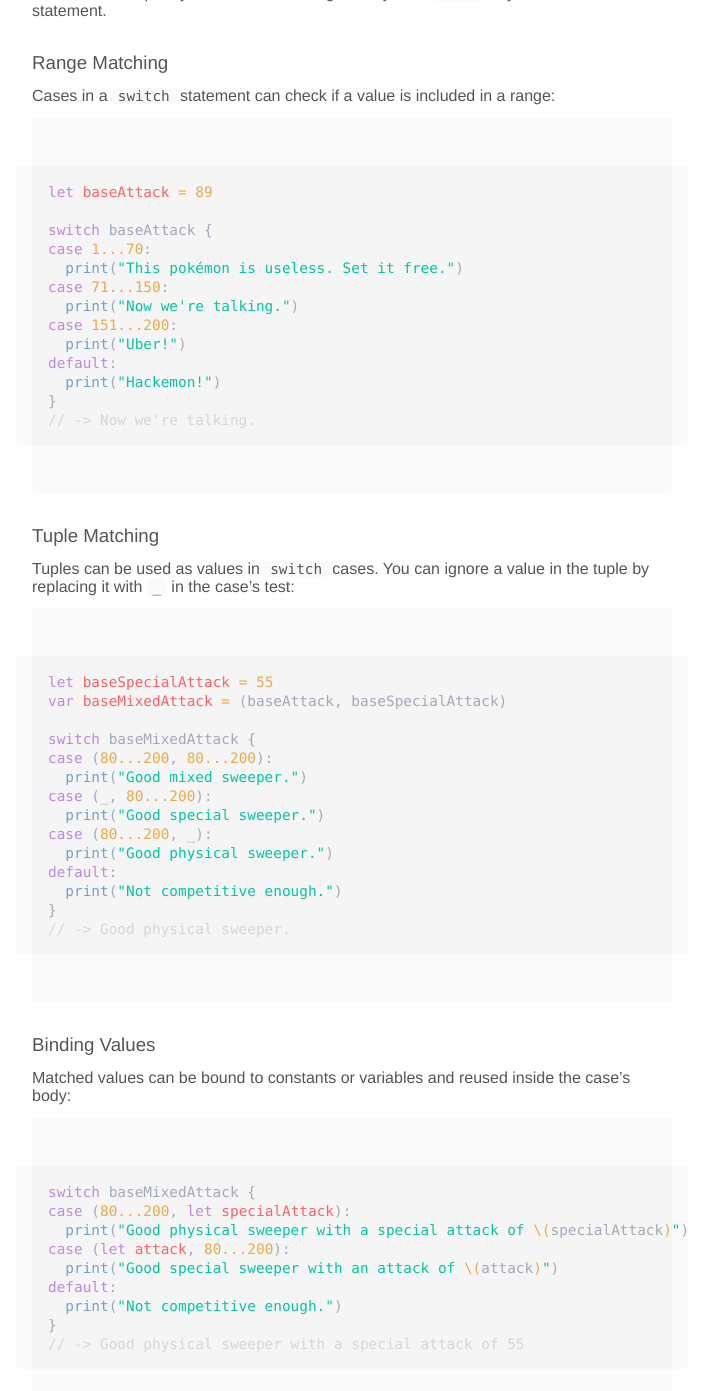
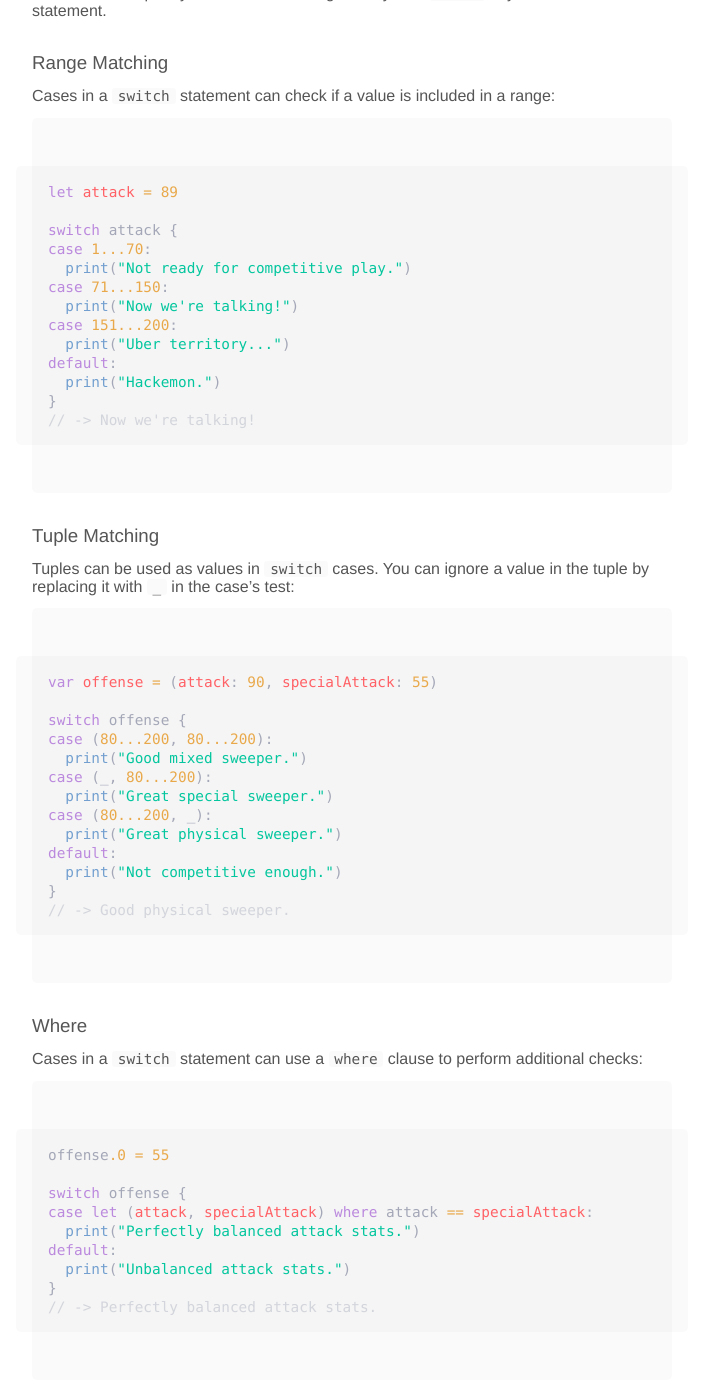
Before and after one commit to kaishin/swiftbits, a Jekyll site: the page built from _posts/2014-08-06-basic-control-flow.md, in a window 1280 px wide and 1400 px high, scrolled down 2629 px. Shown: the top 1391 px of the window, without its empty margins (288-1006 px from the left). Built offline with Jekyll 4.4.1, drawn with Linux system fonts in a browser that asks for light colours; some of the changed text lies outside the part shown.

Commit message:
Copy & example update across various posts

```diff
--- a/_posts/2014-08-06-basic-control-flow.md
+++ b/_posts/2014-08-06-basic-control-flow.md
@@ -103,19 +103,19 @@ You can also explicitly end execution using the keyword `break` anywhere in the
 Cases in a `switch` statement can check if a value is included in a range:
 
 ~~~swift
-let baseAttack = 89
+let attack = 89
 
-switch baseAttack {
+switch attack {
 case 1...70:
-  print("This pokémon is useless. Set it free.")
+  print("Not ready for competitive play.")
 case 71...150:
-  print("Now we're talking.")
+  print("Now we're talking!")
 case 151...200:
-  print("Uber!")
+  print("Uber territory...")
 default:
-  print("Hackemon!")
+  print("Hackemon.")
 }
-// -> Now we're talking.
+// -> Now we're talking!
 ~~~
 
 ### Tuple Matching
@@ -123,36 +123,19 @@ default:
 Tuples can be used as values in `switch` cases. You can ignore a value in the tuple by replacing it with `_` in the case's test:
 
 ~~~swift
-let baseSpecialAttack = 55
-var baseMixedAttack = (baseAttack, baseSpecialAttack)
+var offense = (attack: 90, specialAttack: 55)
 
-switch baseMixedAttack {
+switch offense {
 case (80...200, 80...200):
   print("Good mixed sweeper.")
 case (_, 80...200):
-  print("Good special sweeper.")
+  print("Great special sweeper.")
 case (80...200, _):
-  print("Good physical sweeper.")
+  print("Great physical sweeper.")
 default:
   print("Not competitive enough.")
 }
 // -> Good physical sweeper.
-~~~
-
-### Binding Values
-
-Matched values can be bound to constants or variables and reused inside the case's body:
-
-~~~swift
-switch baseMixedAttack {
-case (80...200, let specialAttack):
-  print("Good physical sweeper with a special attack of \(specialAttack)")
-case (let attack, 80...200):
-  print("Good special sweeper with an attack of \(attack)")
-default:
-  print("Not competitive enough.")
-}
-// -> Good physical sweeper with a special attack of 55
 ~~~
 
 ### Where
@@ -160,9 +143,9 @@ default:
 Cases in a `switch` statement can use a `where` clause to perform additional checks:
 
 ~~~swift
-baseMixedAttack.0 = 55
+offense.0 = 55
 
-switch baseMixedAttack {
+switch offense {
 case let (attack, specialAttack) where attack == specialAttack:
   print("Perfectly balanced attack stats.")
 default:
```
Also changed, not shown: _posts/2014-07-30-basic-operators.md (+1 -2 lines), _posts/2014-08-06-optionals.md (+1 -2 lines), _posts/2015-08-30-site-relaunch.md (+5 -7 lines).
